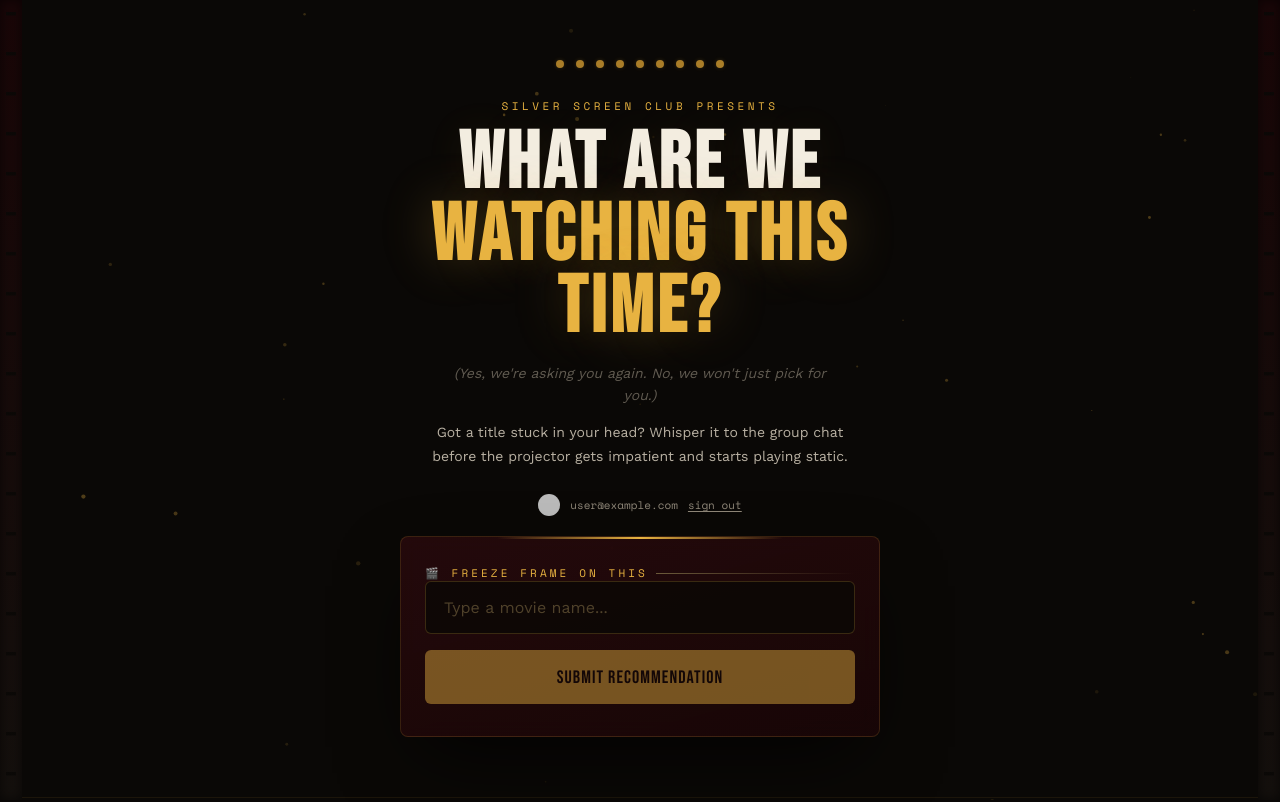
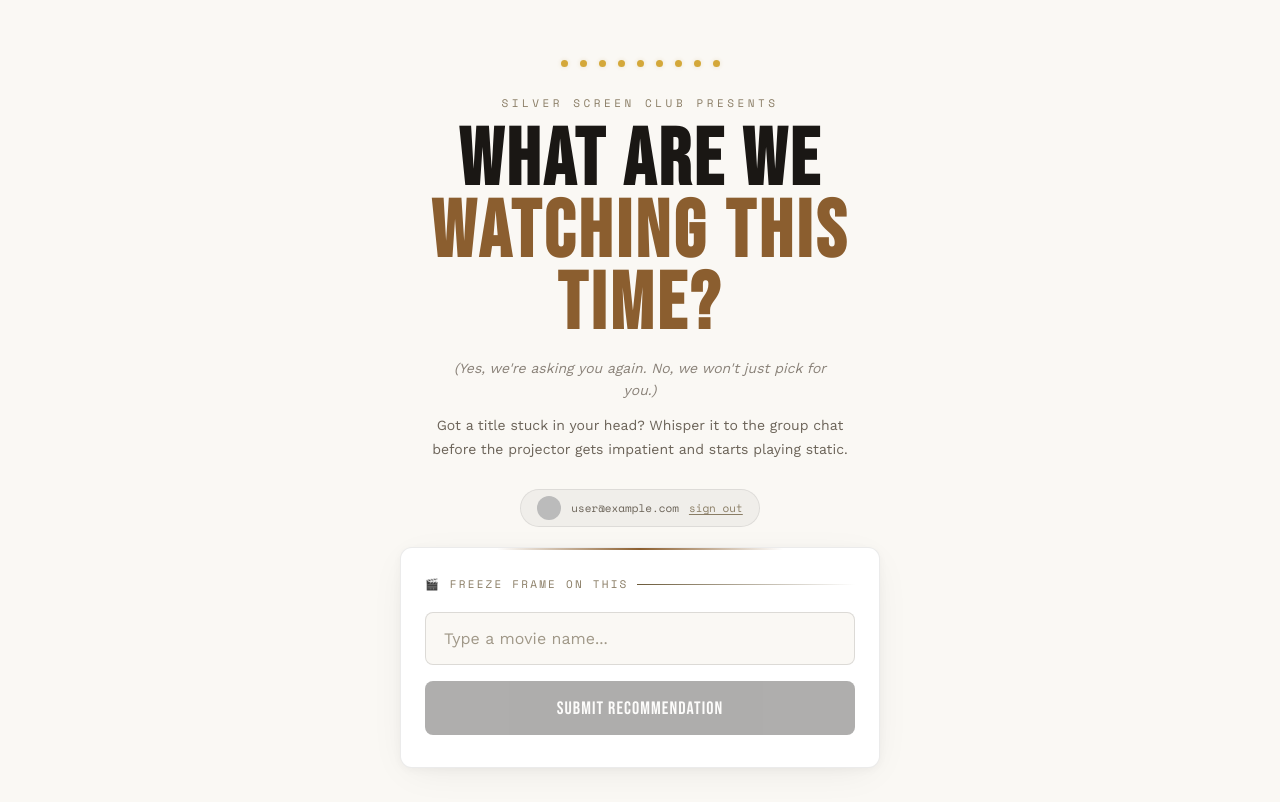
Before and after one commit to vanshgangrade/ssc-website, a Next.js app: page /what-should-we-screen-next in a window 1280 px wide. Shown: the top 802 px of the page. Built offline with nearby package versions, Linux system fonts and the light colour scheme; no server answers; sample sign-in values are in the browser's storage.

Commit message:
style: switch recommendation page to light mode

```diff
--- a/src/components/RecommendationForm.tsx
+++ b/src/components/RecommendationForm.tsx
@@ -47,7 +47,7 @@ function useParticles(canvasRef: React.RefObject<HTMLCanvasElement | null>) {
       for (const p of particles) {
         ctx!.beginPath();
         ctx!.arc(p.x, p.y, p.r, 0, Math.PI * 2);
-        ctx!.fillStyle = `rgba(232,179,65,${p.a})`;
+        ctx!.fillStyle = `rgba(139,94,47,${p.a})`;
         ctx!.fill();
         p.x += p.vx;
         p.y += p.vy;
@@ -123,10 +123,6 @@ export default function RecommendationForm({
     <>
       {/* background particles */}
       <canvas ref={canvasRef} className="particle-canvas" />
-
-      {/* filmstrip rails */}
-      <div className="rail left"><div className="rail-holes" /></div>
-      <div className="rail right"><div className="rail-holes" /></div>
 
       {/* hero section */}
       <div className="rec-page">
--- a/src/components/rec.css
+++ b/src/components/rec.css
@@ -1,20 +1,30 @@
+/* ========================================
+   LIGHT MODE — recommendation page
+   ======================================== */
+
 /* ---------- particle canvas ---------- */
 .particle-canvas {
   position: fixed;
   inset: 0;
   z-index: 0;
   pointer-events: none;
-  opacity: 0.5;
+  opacity: 0.35;
 }
 
-/* ---------- recommendation page layout ---------- */
+/* ---------- page wrapper (forces light bg) ---------- */
 .rec-page {
   position: relative;
   z-index: 1;
   min-height: 100svh;
   display: flex;
   flex-direction: column;
+  background: #faf8f4;
+  color: #1a1714;
 }
+
+/* hide the dark filmstrip rails on this page */
+.rec-page ~ .rail,
+.rec-page + .rail { display: none; }
 
 /* ---------- hero ---------- */
 .rec-hero {
@@ -36,42 +46,52 @@
   display: flex;
   justify-content: center;
   gap: 12px;
-  margin-bottom: 30px;
+  margin-bottom: 28px;
 }
 .m-bulb {
-  width: 8px;
-  height: 8px;
+  width: 7px;
+  height: 7px;
   border-radius: 50%;
-  background: var(--marquee-dim);
-  box-shadow: 0 0 4px rgba(232, 179, 65, 0.2);
+  background: #d4a83a;
+  box-shadow: 0 0 4px rgba(180, 140, 40, 0.3);
   animation: bulb-flicker 2.4s ease-in-out infinite alternate;
 }
 @keyframes bulb-flicker {
   0%, 40% {
-    background: var(--marquee-dim);
-    box-shadow: 0 0 4px rgba(232, 179, 65, 0.2);
+    background: #d4a83a;
+    box-shadow: 0 0 4px rgba(180, 140, 40, 0.2);
   }
   50%, 100% {
-    background: var(--marquee);
-    box-shadow: 0 0 12px rgba(232, 179, 65, 0.7), 0 0 30px rgba(232, 179, 65, 0.3);
+    background: #c0912a;
+    box-shadow: 0 0 10px rgba(180, 140, 40, 0.5), 0 0 24px rgba(180, 140, 40, 0.2);
   }
 }
 
+/* eyebrow */
+.eyebrow {
+  font-family: var(--font-space-mono), monospace;
+  font-size: 11px;
+  letter-spacing: 0.32em;
+  text-transform: uppercase;
+  color: #8a7d65;
+  text-align: center;
+  margin-bottom: 14px;
+}
+
+/* title */
 .rec-title {
   font-family: var(--font-bebas-neue), sans-serif;
   font-size: clamp(44px, 14vw, 80px);
   line-height: 0.9;
   text-align: center;
   letter-spacing: 0.04em;
-  color: var(--screen);
-  text-shadow: 0 2px 40px rgba(232, 179, 65, 0.08);
+  color: #1a1714;
 }
 .rec-title em {
   font-style: normal;
-  color: var(--marquee);
+  color: #8b5e2f;
   display: block;
   letter-spacing: 0.05em;
-  text-shadow: 0 0 50px rgba(232, 179, 65, 0.25), 0 0 100px rgba(232, 179, 65, 0.08);
 }
 
 /* parenthetical aside */
@@ -79,12 +99,11 @@
   text-align: center;
   font-family: var(--font-work-sans), sans-serif;
   font-style: italic;
-  color: var(--ash);
+  color: #8a8279;
   font-size: 14px;
   line-height: 1.6;
-  margin: 18px auto 0;
+  margin: 16px auto 0;
   max-width: 400px;
-  opacity: 0.65;
 }
 
 /* whisper CTA */
@@ -93,9 +112,45 @@
   font-family: var(--font-work-sans), sans-serif;
   font-size: 14px;
   line-height: 1.7;
-  color: #b8b0a2;
-  margin: 14px auto 0;
+  color: #6b6358;
+  margin: 12px auto 0;
   max-width: 420px;
+}
+
+/* ---------- auth chip ---------- */
+.auth-chip {
+  display: inline-flex;
+  align-items: center;
+  gap: 10px;
+  margin-top: 28px;
+  padding: 6px 16px;
+  background: rgba(0, 0, 0, 0.04);
+  border: 1px solid rgba(0, 0, 0, 0.08);
+  border-radius: 100px;
+  flex-wrap: wrap;
+  justify-content: center;
+}
+.auth-chip img {
+  width: 24px;
+  height: 24px;
+  border-radius: 50%;
+}
+.auth-chip .auth-email {
+  font-family: var(--font-space-mono), monospace;
+  font-size: 11px;
+  color: #6b6358;
+}
+.auth-chip .auth-signout {
+  font-family: var(--font-space-mono), monospace;
+  font-size: 11px;
+  color: #8a7d65;
+  text-decoration: underline;
+  text-underline-offset: 2px;
+  transition: color 0.2s;
+  cursor: pointer;
+}
+.auth-chip .auth-signout:hover {
+  color: #5a4a30;
 }
 
 /* ---------- ticket / sign-in button ---------- */
@@ -108,17 +163,19 @@
   font-size: 18px;
   letter-spacing: 0.06em;
   padding: 15px 32px;
-  border: 1.5px solid var(--marquee);
-  color: var(--marquee);
+  border: 1.5px solid #8b5e2f;
+  color: #8b5e2f;
   border-radius: 4px;
   position: relative;
   overflow: hidden;
   transition: all 0.35s ease;
+  background: transparent;
+  cursor: pointer;
 }
 .ticket-btn:hover {
-  background: var(--marquee);
-  color: var(--void);
-  box-shadow: 0 0 30px rgba(232, 179, 65, 0.35), 0 0 60px rgba(232, 179, 65, 0.15);
+  background: #8b5e2f;
+  color: #faf8f4;
+  box-shadow: 0 4px 20px rgba(139, 94, 47, 0.25);
   transform: translateY(-2px);
 }
 .ticket-btn:active {
@@ -146,7 +203,7 @@
   content: "";
   position: absolute;
   inset: -2px;
-  background: linear-gradient(90deg, transparent, rgba(232, 179, 65, 0.3), transparent);
+  background: linear-gradient(90deg, transparent, rgba(139, 94, 47, 0.2), transparent);
   border-radius: 6px;
   animation: glow-sweep 3s ease-in-out infinite;
   opacity: 0;
@@ -165,15 +222,14 @@
 .rec-form-card {
   width: 100%;
   max-width: 480px;
-  background: linear-gradient(165deg, rgba(43, 10, 13, 0.8) 0%, rgba(25, 6, 7, 0.9) 100%);
-  border: 1px solid rgba(232, 179, 65, 0.15);
-  border-radius: 8px;
+  background: #ffffff;
+  border: 1px solid rgba(0, 0, 0, 0.08);
+  border-radius: 12px;
   padding: 28px 24px 32px;
   position: relative;
-  box-shadow: 0 30px 80px -20px rgba(0, 0, 0, 0.8);
-  backdrop-filter: blur(10px);
+  box-shadow: 0 8px 40px -10px rgba(0, 0, 0, 0.08), 0 2px 8px rgba(0, 0, 0, 0.04);
 }
-/* top gradient border accent */
+/* top accent */
 .rec-form-card::before {
   content: "";
   position: absolute;
@@ -181,8 +237,17 @@
   left: 20%;
   right: 20%;
   height: 2px;
-  background: linear-gradient(90deg, transparent, var(--marquee), transparent);
+  background: linear-gradient(90deg, transparent, #8b5e2f, transparent);
   border-radius: 2px;
+}
+
+.reel-no {
+  font-family: var(--font-space-mono), monospace;
+  font-size: 11px;
+  letter-spacing: 0.2em;
+  color: #8a7d65;
+  text-transform: uppercase;
+  margin-bottom: 20px;
 }
 
 .rec-form {
@@ -191,29 +256,28 @@
   gap: 16px;
 }
 
-/* input with glow underline */
+/* input */
 .input-wrap {
   position: relative;
 }
 .rec-input {
   width: 100%;
   padding: 16px 18px;
-  background: rgba(10, 8, 6, 0.8);
-  border: 1px solid rgba(232, 179, 65, 0.2);
-  border-radius: 6px;
-  color: var(--screen);
+  background: #faf8f4;
+  border: 1px solid rgba(0, 0, 0, 0.12);
+  border-radius: 8px;
+  color: #1a1714;
   font-family: var(--font-work-sans), sans-serif;
   font-size: 16px;
   outline: none;
   transition: border-color 0.3s, box-shadow 0.3s;
 }
 .rec-input::placeholder {
-  color: var(--brass);
-  opacity: 0.7;
+  color: #a09888;
 }
 .rec-input:focus {
-  border-color: var(--marquee);
-  box-shadow: 0 0 0 3px rgba(232, 179, 65, 0.1), 0 0 20px rgba(232, 179, 65, 0.08);
+  border-color: #8b5e2f;
+  box-shadow: 0 0 0 3px rgba(139, 94, 47, 0.1);
 }
 .input-glow {
   position: absolute;
@@ -221,22 +285,22 @@
   left: 10%;
   right: 10%;
   height: 1px;
-  background: linear-gradient(90deg, transparent, var(--marquee), transparent);
+  background: linear-gradient(90deg, transparent, #8b5e2f, transparent);
   opacity: 0;
   transition: opacity 0.3s;
   pointer-events: none;
 }
 .rec-input:focus ~ .input-glow {
-  opacity: 0.6;
+  opacity: 0.4;
 }
 
 /* submit button */
 .submit-btn {
   padding: 16px 24px;
-  background: var(--marquee);
-  color: var(--void);
+  background: #1a1714;
+  color: #faf8f4;
   border: none;
-  border-radius: 6px;
+  border-radius: 8px;
   font-family: var(--font-bebas-neue), sans-serif;
   font-size: 18px;
   letter-spacing: 0.06em;
@@ -250,20 +314,20 @@
   justify-content: center;
 }
 .submit-btn:hover:not(:disabled) {
-  background: #f0c050;
-  box-shadow: 0 8px 30px rgba(232, 179, 65, 0.3);
+  background: #2e2820;
+  box-shadow: 0 6px 24px rgba(0, 0, 0, 0.15);
   transform: translateY(-1px);
 }
 .submit-btn:active:not(:disabled) {
   transform: scale(0.98);
 }
 .submit-btn:disabled {
-  opacity: 0.45;
+  opacity: 0.35;
   cursor: not-allowed;
 }
 .submit-btn.submitted {
-  background: #4ade80;
-  color: #0a0806;
+  background: #16a34a;
+  color: #fff;
 }
 
 /* loading spinner */
@@ -271,8 +335,8 @@
   display: inline-block;
   width: 20px;
   height: 20px;
-  border: 2.5px solid rgba(10, 8, 6, 0.3);
-  border-top-color: var(--void);
+  border: 2.5px solid rgba(250, 248, 244, 0.3);
+  border-top-color: #faf8f4;
   border-radius: 50%;
   animation: spin 0.7s linear infinite;
 }
@@ -288,7 +352,7 @@
   letter-spacing: 0.04em;
   text-align: center;
   padding: 10px 16px;
-  border-radius: 6px;
+  border-radius: 8px;
   animation: msg-in 0.35s ease;
 }
 @keyframes msg-in {
@@ -296,34 +360,34 @@
   to { opacity: 1; transform: translateY(0); }
 }
 .rec-message.success {
-  color: #4ade80;
-  background: rgba(74, 222, 128, 0.08);
-  border: 1px solid rgba(74, 222, 128, 0.2);
+  color: #16a34a;
+  background: rgba(22, 163, 74, 0.06);
+  border: 1px solid rgba(22, 163, 74, 0.15);
 }
 .rec-message.error {
-  color: var(--ember);
-  background: rgba(192, 67, 44, 0.08);
-  border: 1px solid rgba(192, 67, 44, 0.2);
+  color: #dc2626;
+  background: rgba(220, 38, 38, 0.06);
+  border: 1px solid rgba(220, 38, 38, 0.15);
 }
 
 /* ---------- footer ---------- */
 .rec-footer {
   padding: 40px 32px 50px;
   text-align: center;
-  border-top: 1px solid rgba(232, 179, 65, 0.08);
+  border-top: 1px solid rgba(0, 0, 0, 0.06);
   margin-top: auto;
 }
 .rec-footer .fmark {
   font-family: var(--font-bebas-neue), sans-serif;
   font-size: 20px;
   letter-spacing: 0.1em;
-  color: var(--screen);
+  color: #1a1714;
 }
 .rec-footer .fsub {
   font-family: var(--font-space-mono), monospace;
   font-size: 10px;
   letter-spacing: 0.18em;
-  color: var(--brass);
+  color: #8a7d65;
   margin-top: 8px;
   text-transform: uppercase;
 }
@@ -334,13 +398,13 @@
   font-family: var(--font-space-mono), monospace;
   font-size: 10px;
   letter-spacing: 0.12em;
-  color: var(--marquee-dim);
+  color: #a09888;
   text-transform: uppercase;
   text-decoration: none;
   transition: color 0.2s;
 }
 .rec-footer .fadmin a:hover {
-  color: var(--marquee);
+  color: #8b5e2f;
 }
 
 /* ---------- mobile responsive ---------- */
```
